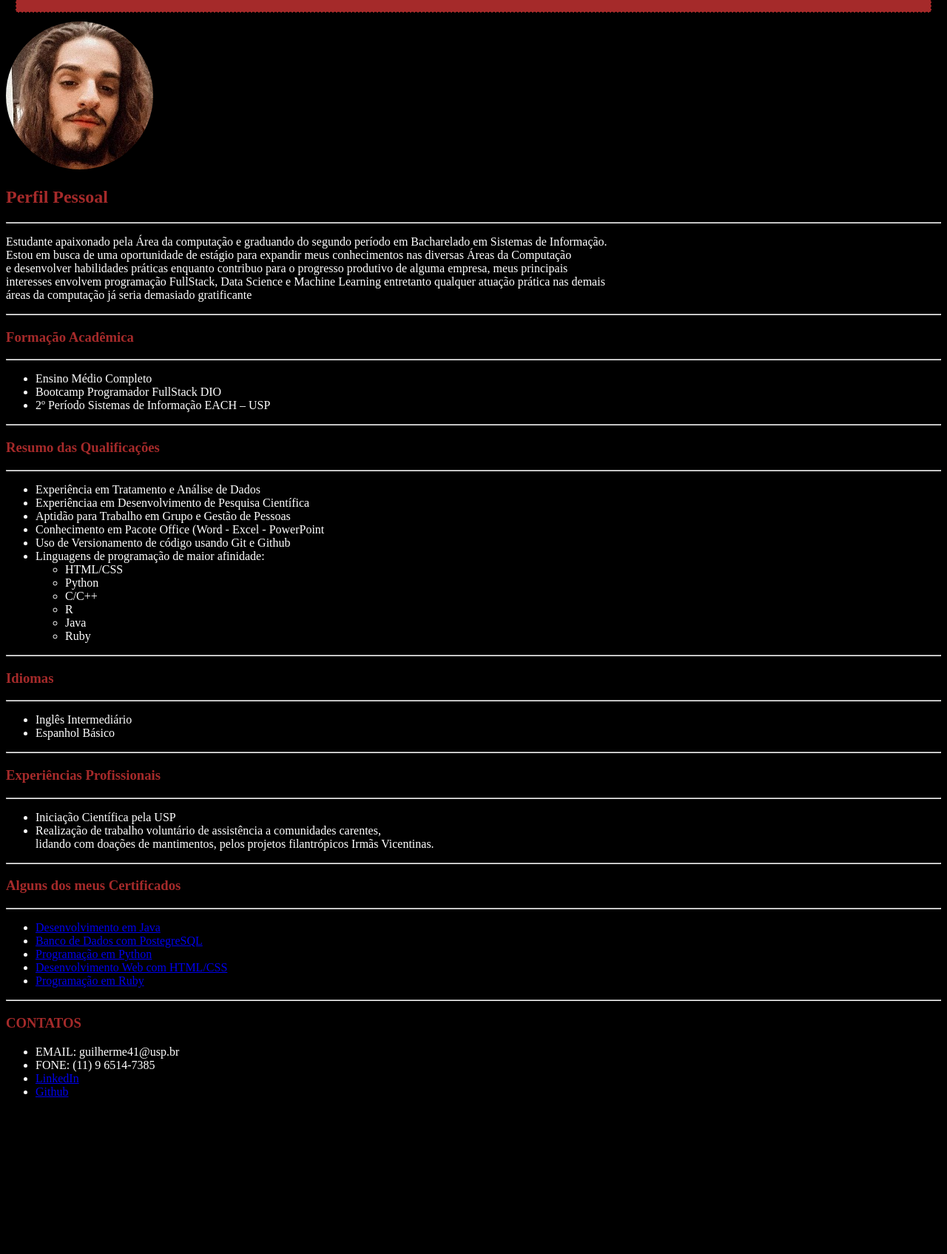
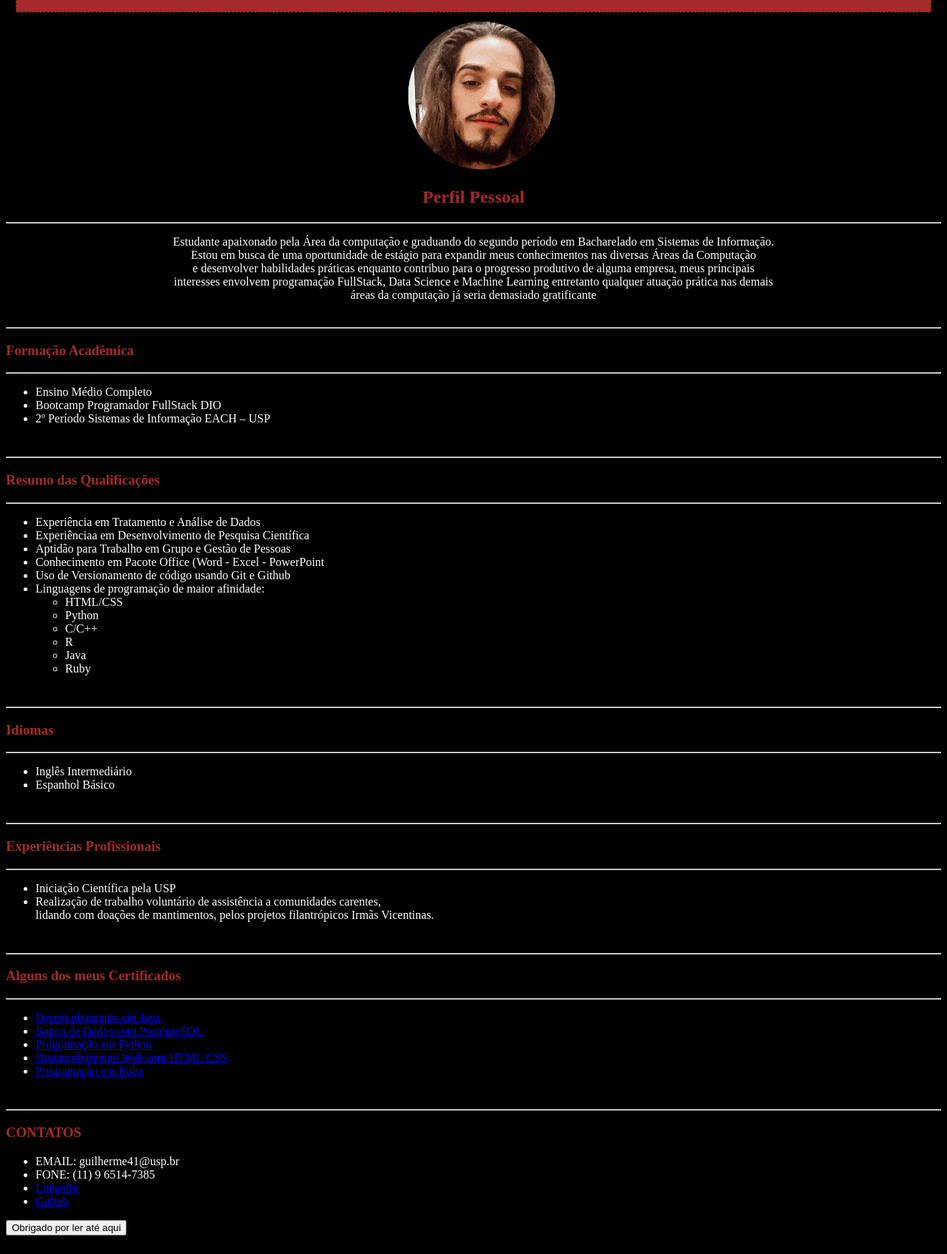
Before and after one commit to 41Guilherme/1-CurriculoHtml, a plain HTML site: page Curriculo/index.html in a window 1280 px wide. Shown: the part 78-1773 px from the top of the page at 74% size. Before the commit the page ends 1579 px from the top, so only its background shows below. Drawn offline with Linux system fonts and the light colour scheme.

Commit message:
Second Version

```diff
--- a/Curriculo/index.html
+++ b/Curriculo/index.html
@@ -4,8 +4,9 @@
     <meta charset="UTF-8">
     <meta http-equiv="X-UA-Compatible" content="IE=edge">
     <meta name="viewport" content="width=device-width, initial-scale=1.0">
-    <title>Document</title>
+    <title>Currículo</title>
     <link rel="stylesheet" href="style.css">
+    <script src="script.js"></script>
 </head>
 <body>
     <header>
@@ -33,6 +34,8 @@
                     meus principais<br> interesses envolvem programação FullStack,
                     Data Science e Machine Learning entretanto qualquer atuação prática nas demais
                     <br>áreas da computação já seria demasiado gratificante
+                    <br>
+                    <br>
                 </p>
             </div>
             <hr>
@@ -44,6 +47,7 @@
                     <li> Bootcamp Programador FullStack DIO</li>
                     <li> 2º Período Sistemas de Informação EACH – USP</li>
                 </ul>
+                <br>
             </div>
             <hr>
             <div class="Resumo">
@@ -66,6 +70,7 @@
                         </ul>
                     </li>
                 </ul>
+                <br>
             </div>
             <hr>
             <div class="Idiomas">
@@ -75,6 +80,7 @@
                     <li>Inglês Intermediário</li>
                     <li>Espanhol Básico</li>
                 </ul>
+                <br>
                 <hr>
             </div>
             <div class="Experiência">
@@ -87,6 +93,7 @@
                         comunidades carentes,<br>lidando com doações de mantimentos,
                         pelos projetos filantrópicos Irmãs Vicentinas.</li>
                 </ul>
+                <br>
             </div>
             <hr>
             <div class="LINKS">
@@ -99,6 +106,7 @@
                     <li><a href="https://certificates.digitalinnovation.one/582E26BB" target="_blank">Desenvolvimento Web com HTML/CSS</a></li>
                     <li><a href="https://certificates.digitalinnovation.one/D0A78691" target="_blank">Programação em Ruby</a></li>
                 </ul>
+                <br>
                 <hr>
                 <div>
                     <h3>CONTATOS</h3>
@@ -108,6 +116,8 @@
                         <li><a href= "https://www.linkedin.com/in/guilherme-nascime41/">LinkedIn</a></li>
                         <li><a href="https://github.com/41Guilherme">Github</a></li>
                     </ul>
+                    <button type="button" onclick="butao()">Obrigado por ler até aqui</button>
+                    <h6 id="AAA"></h6>
                 </div>
             </div>
         </article>
--- /dev/null
+++ b/Curriculo/script.js
@@ -0,0 +1,19 @@
+/*
+var idade = prompt("Qual sua idade");
+
+if (idade >= 18) {
+    alert("Maior de Idade");
+}else{
+    alert("Menor de Idade");
+    close();
+}
+
+function soma(n1,n2) {
+    return n1 + n2;
+}*/
+
+function butao() {
+    document.getElementById("AAA").innerHTML = "Me contrate por favor kk";
+
+
+}
--- a/Curriculo/style.css
+++ b/Curriculo/style.css
@@ -19,7 +19,7 @@ h1{
 }
 
 .Perfil{
-    text-align: left
+    text-align: center
     ;
 
     border:10% black dotted;
@@ -28,6 +28,8 @@ h1{
 
 }
 img{
+    padding-left: 43%;
+    padding-right: 43%;
     border-radius: 100%;
     border: dotted black 10%;
 }
```
